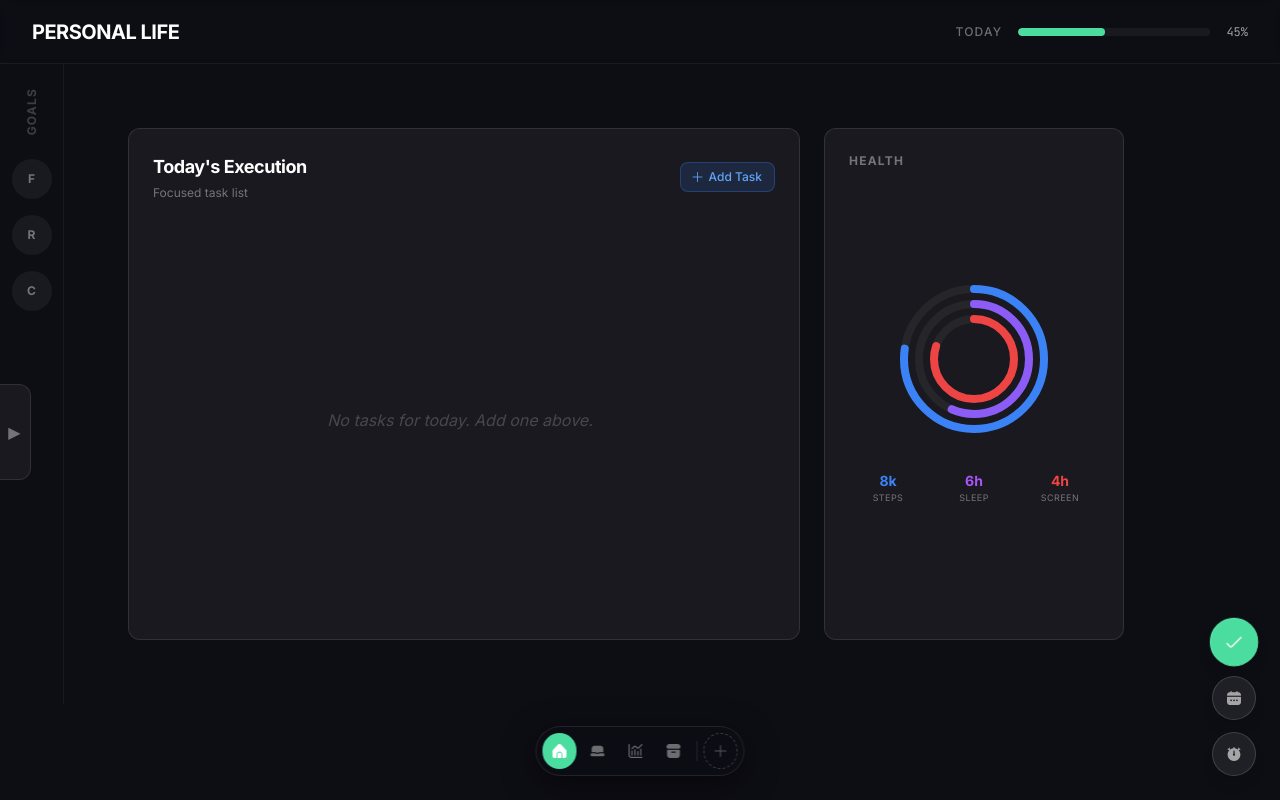
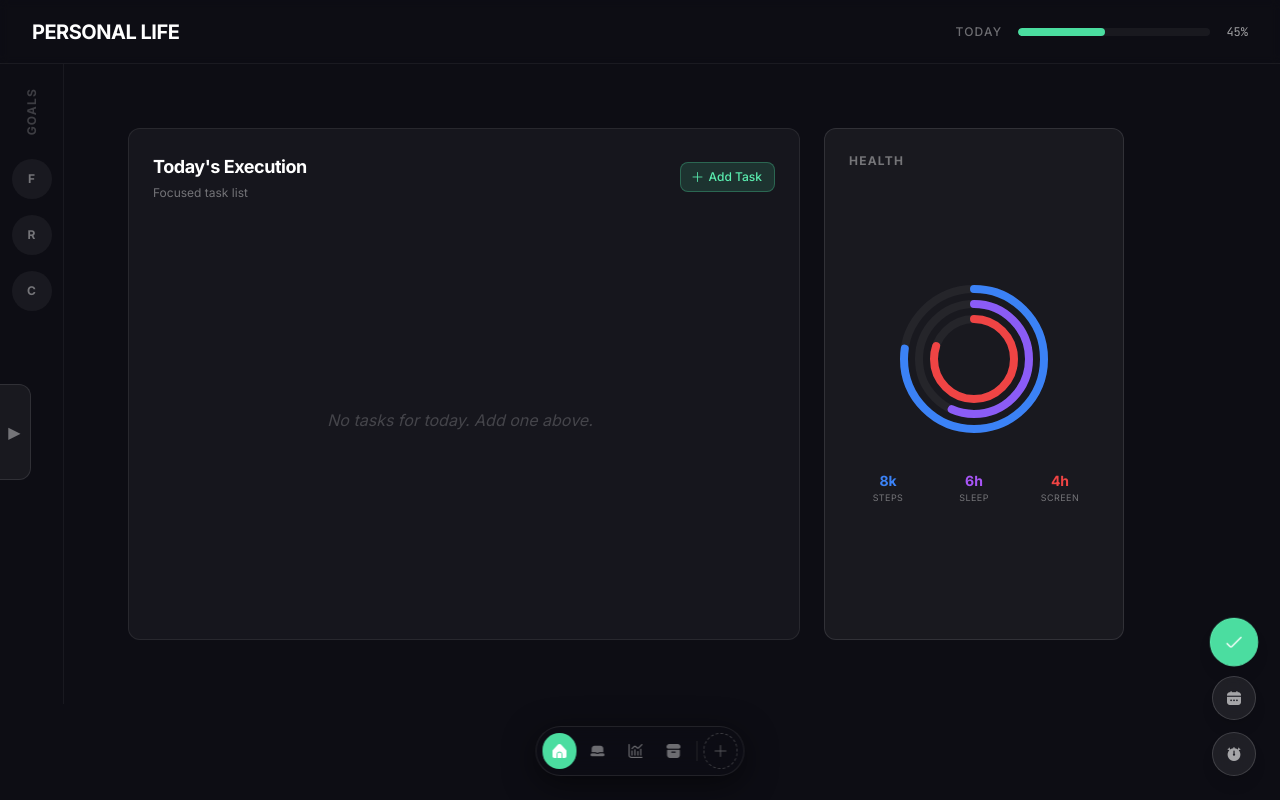
Before and after one commit to ishankumax/ProdOS, a Next.js app: page / in a window 1280 px wide. Both pictures are taken after a click on the button 1234 px from the left and 642 px from the top of the page. Built offline with nearby package versions, Linux system fonts and the light colour scheme.

Commit message:
refactor(TasksWidget): migrate to global theme tokens

```diff
--- a/components/workspaces/TasksWidget.tsx
+++ b/components/workspaces/TasksWidget.tsx
@@ -3,6 +3,7 @@
 import { useState } from "react";
 import { useData } from "@/components/providers/DataProvider";
 import { useEditMode } from "@/contexts/EditModeContext";
+import { ICONS, CLASSES, TEXT } from "@/lib/theme";
 
 export default function TasksWidget() {
   const { tasks, addTask, toggleTask } = useData();
@@ -22,24 +23,24 @@ export default function TasksWidget() {
   };
 
   return (
-    <div className="flex-1 min-w-[400px] max-w-2xl bg-white/5 border border-white/10 rounded-xl p-6 flex flex-col h-full">
+    <div className={`flex-1 min-w-[400px] max-w-2xl ${CLASSES.card} p-6 flex flex-col h-full`}>
       <div className="flex items-center justify-between mb-6">
         <div>
           <h2 className="text-lg font-bold text-white tracking-tight">Today&apos;s Execution</h2>
-          <p className="text-xs text-white/40 mt-1">Focused task list</p>
+          <p className={`text-xs mt-1 ${TEXT.muted}`}>Focused task list</p>
         </div>
         {isEditing && (
           <button
             onClick={() => setIsAdding(true)}
-            className="flex items-center gap-1.5 px-3 py-1.5 rounded-lg bg-blue-500/15 border border-blue-500/30 text-blue-400 text-xs font-medium hover:bg-blue-500/25 transition-all"
+            className="flex items-center gap-1.5 px-3 py-1.5 rounded-lg bg-brand-500/15 border border-brand-500/30 text-brand-400 text-xs font-medium hover:bg-brand-500/25 transition-all"
           >
-            <i className="fi fi-sr-plus flex items-center text-[10px]"></i>
+            <i className={`${ICONS.add} flex items-center text-[10px]`} />
             Add Task
           </button>
         )}
       </div>
 
-      <div className="flex-1 overflow-auto space-y-2 pr-2">
+      <div className="flex-1 overflow-auto space-y-2 pr-2" style={CLASSES.scrollStyle}>
         {isEditing && isAdding && (
           <form onSubmit={handleAdd} className="mb-4 animate-in fade-in slide-in-from-top-2 duration-200">
             <input
@@ -49,7 +50,7 @@ export default function TasksWidget() {
               onChange={(e) => setNewTaskText(e.target.value)}
               onBlur={() => !newTaskText.trim() && setIsAdding(false)}
               placeholder="What needs to be done?"
-              className="w-full bg-[#0d0d14] border border-blue-500/30 rounded-lg px-4 py-3 text-sm focus:outline-none focus:border-blue-500 text-white placeholder:text-white/30"
+              className={CLASSES.input}
             />
           </form>
         )}
@@ -58,16 +59,23 @@ export default function TasksWidget() {
           <div
             key={task.id}
             onClick={() => toggleTask(task.id)}
-            className="group flex items-center gap-4 p-3 rounded hover:bg-white/5 transition-colors cursor-pointer"
+            className="group flex items-center gap-4 p-3 rounded-xl hover:bg-white/[0.05] transition-colors cursor-pointer"
           >
-            <div className={`w-5 h-5 rounded border-2 flex-shrink-0 transition-colors flex items-center justify-center ${task.completed ? 'bg-blue-500 border-blue-500' : 'border-white/20 group-hover:border-blue-400'}`}>
-              {task.completed && <span className="text-white text-xs">✓</span>}
+            <div className={`w-5 h-5 rounded border-2 flex-shrink-0 transition-colors flex items-center justify-center ${
+              task.completed
+                ? "bg-brand-500 border-brand-500"
+                : "border-white/20 group-hover:border-brand-400"
+            }`}>
+              {task.completed && <i className={`${ICONS.check} text-white text-[10px] flex items-center`} />}
             </div>
-            <span className={`text-white/80 ${task.completed ? 'line-through opacity-50' : ''}`}>{task.text}</span>
+            <span className={`text-white/80 ${task.completed ? "line-through opacity-50" : ""}`}>
+              {task.text}
+            </span>
           </div>
         ))}
+
         {!isAdding && pendingTasks.length === 0 && (
-          <div className="h-full flex items-center justify-center text-white/20 italic">
+          <div className={`h-full flex items-center justify-center ${TEXT.dim} italic`}>
             No tasks for today. Add one above.
           </div>
         )}
```
